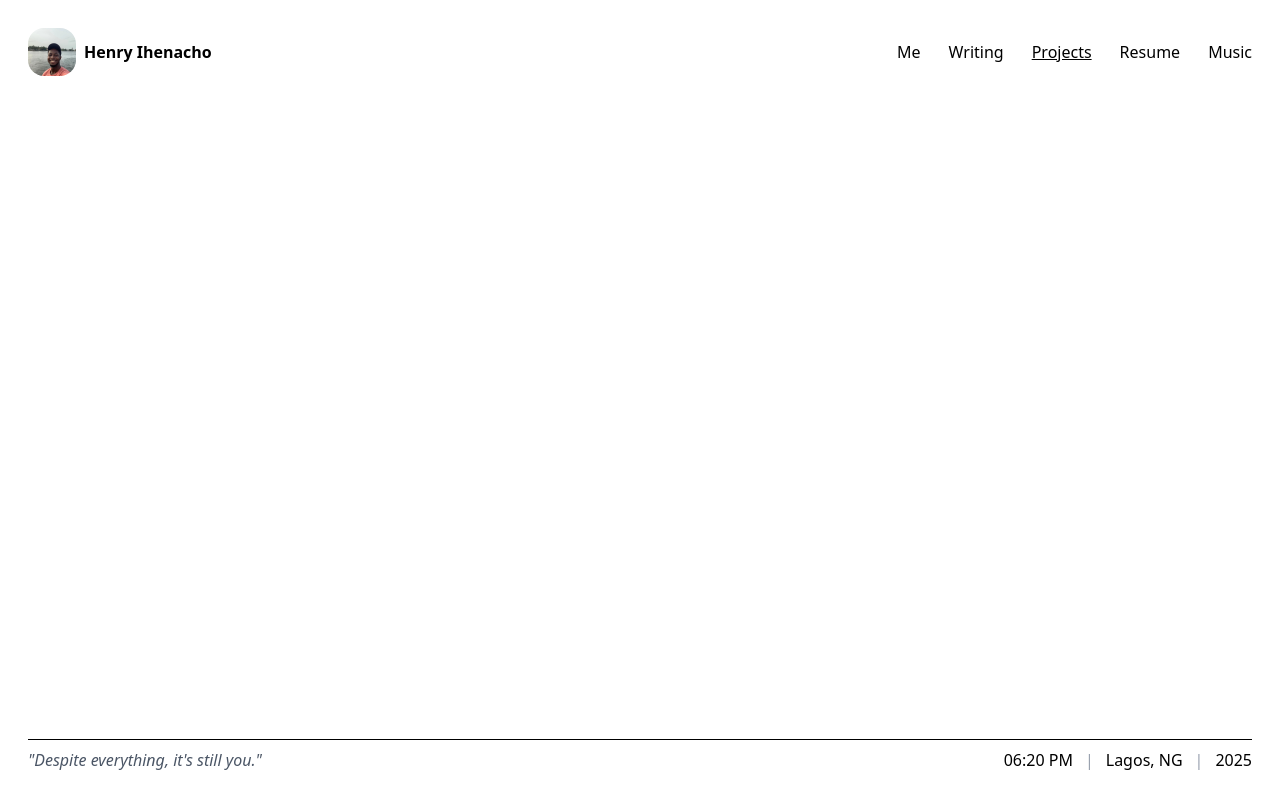
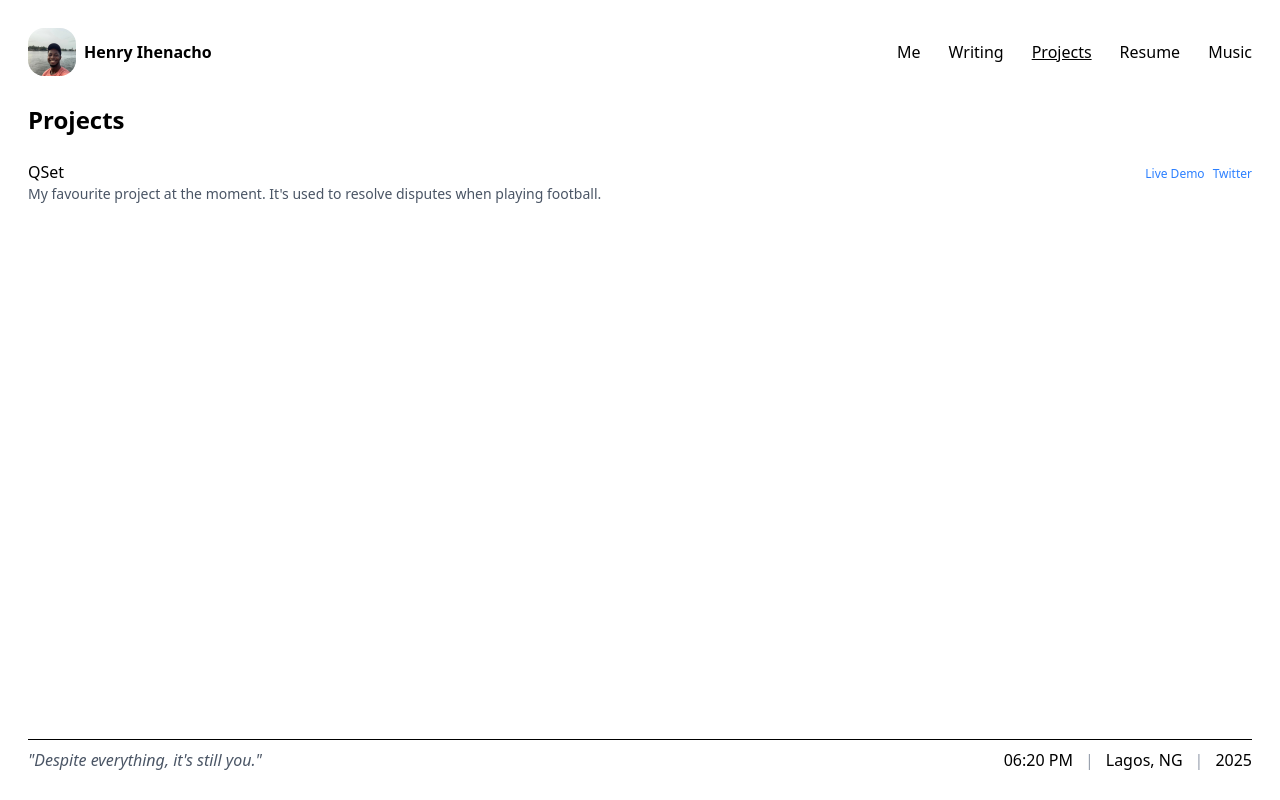
Before and after one commit to henrychris/blog, a SvelteKit app: page /projects in a window 1280 px wide. Built offline with nearby package versions, Linux system fonts and the light colour scheme.

Commit message:
add projects page

```diff
--- a/src/routes/projects/+page.svelte
+++ b/src/routes/projects/+page.svelte
@@ -0,0 +1,54 @@
+<script lang="ts">
+	interface Project {
+		title: string;
+		description: string;
+		image?: string;
+		links?: { label: string; url: string }[];
+	}
+
+	const projects: Project[] = [
+		{
+			title: 'QSet',
+			description:
+				"My favourite project at the moment. It's used to resolve disputes when playing football.",
+			image: '/project-image.jpg',
+			links: [
+				{ label: 'Live Demo', url: 'https://qset.qballxi.com' },
+				{ label: 'Twitter', url: 'https://x.com/hiddenhenry/status/1894704565032714465' }
+			]
+		}
+	];
+</script>
+
+<svelte:head>
+	<title>Projects</title>
+</svelte:head>
+
+<section class="flex flex-col gap-4">
+	<h1 class="text-2xl font-bold">Projects</h1>
+
+	<ul class="flex flex-col gap-1">
+		{#each projects as project}
+			<li class="flex flex-col gap-0 py-2 hover:bg-gray-50">
+				<div class="flex items-baseline justify-between gap-4">
+					<h2 class="font-medium">{project.title}</h2>
+					{#if project.links && project.links.length > 0}
+						<div class="flex shrink-0 gap-2 text-xs">
+							{#each project.links as link}
+								<a
+									href={link.url}
+									target="_blank"
+									rel="noopener noreferrer"
+									class="text-blue-500 hover:underline"
+								>
+									{link.label}
+								</a>
+							{/each}
+						</div>
+					{/if}
+				</div>
+				<p class="text-sm text-gray-600">{project.description}</p>
+			</li>
+		{/each}
+	</ul>
+</section>
```
